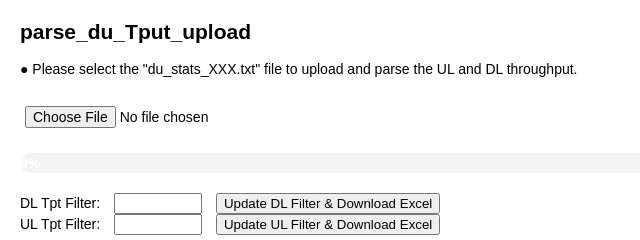
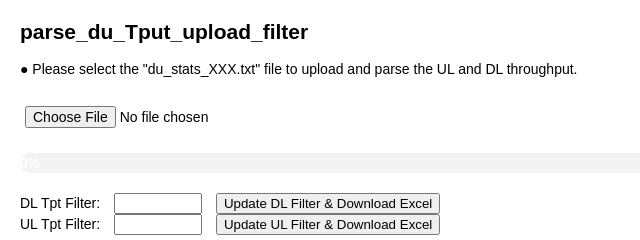
Before and after one commit to dustinchen26/parse_du_Tput_upload_filter, a plain HTML site: page index.html in a window 1280 px wide. Shown: the top 240 px of the page, 0-640 px from the left. Drawn offline with nearby package versions, Linux system fonts and the light colour scheme.

Commit message:
update title parse_du_Tput_upload_filter

```diff
--- a/index.html
+++ b/index.html
@@ -9,7 +9,7 @@
 <head>
     <meta charset="UTF-8">
     <meta name="viewport" content="width=device-width, initial-scale=1.0">
-    <title>parse_du_Tput_upload</title>
+    <title>parse_du_Tput_upload_filter</title>
     <script src="https://cdn.jsdelivr.net/npm/chart.js"></script>
     <script src="https://cdnjs.cloudflare.com/ajax/libs/xlsx/0.17.2/xlsx.full.min.js"></script>
     <style>
@@ -116,7 +116,7 @@
     </style>
 </head>
 <body>
-    <h2>parse_du_Tput_upload</h2>
+    <h2>parse_du_Tput_upload_filter</h2>
     <p>● Please select the "du_stats_XXX.txt" file to upload and parse the UL and DL throughput.</p>
 
     <input type="file" id="fileInput" accept=".txt" onchange="handleFileUpload()" />
```
